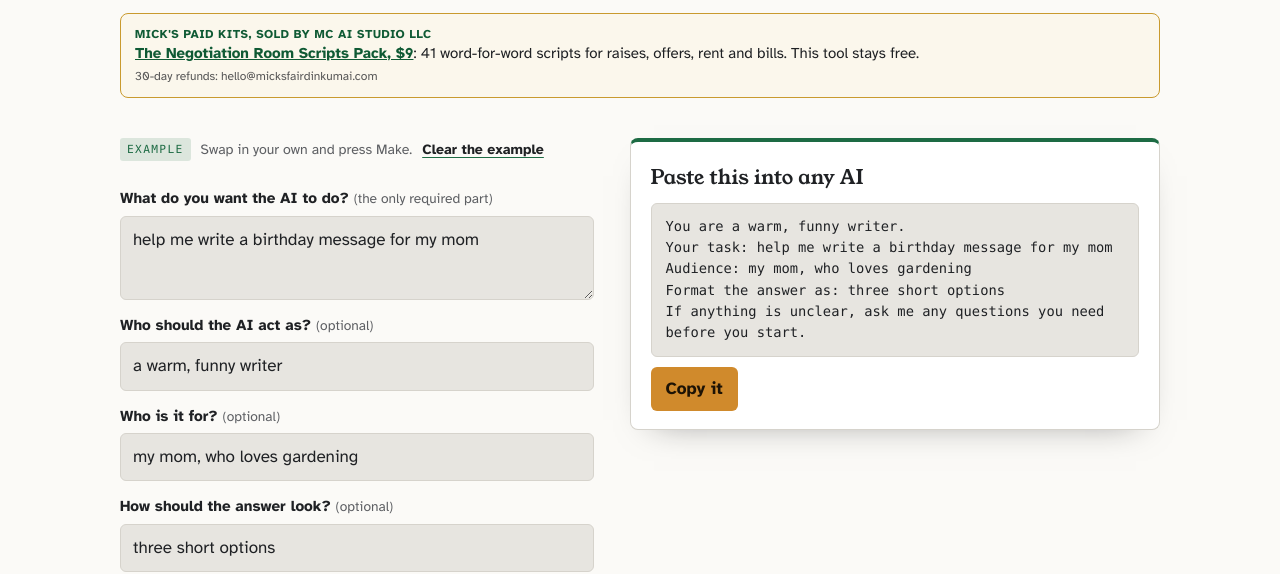
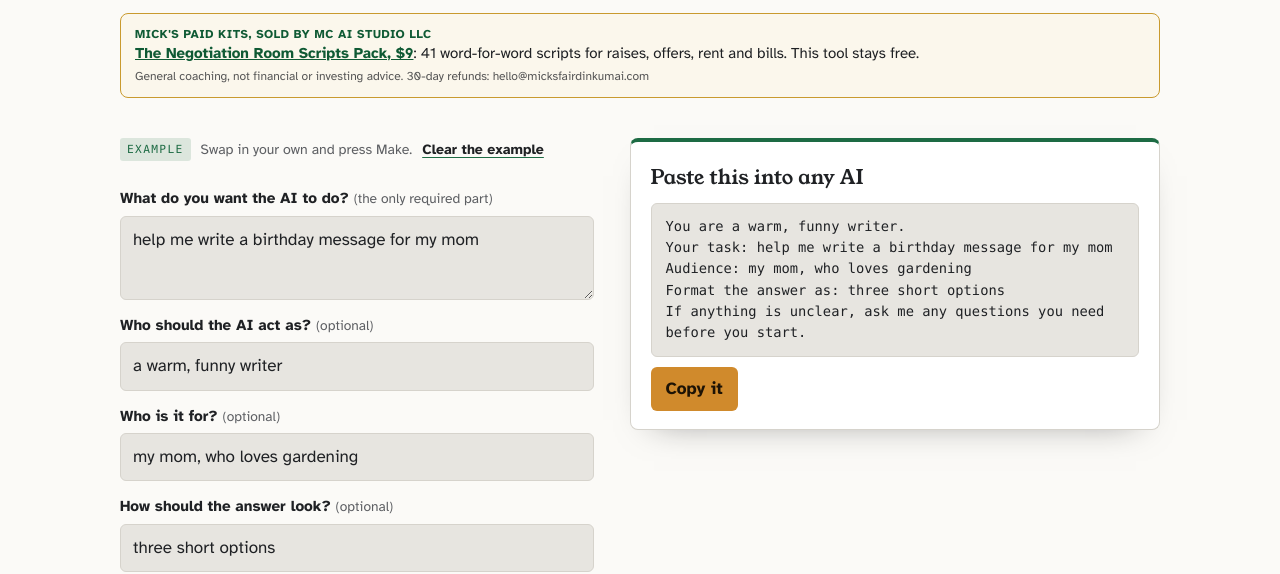
Before and after one commit to mpacarroll/ai-foundations, a website: page tool/index.html in a window 1280 px wide. Shown: the part 239-813 px from the top of the page. Drawn offline with Linux system fonts and the light colour scheme.

Commit message:
CTA: add no-finance-advice line per Compliance 10-18

```diff
--- a/tool/index.html
+++ b/tool/index.html
@@ -150,7 +150,7 @@
     style="margin:12px 0 20px;padding:12px 14px;border:1px solid #c99a2e;border-radius:8px;background:#fbf7ec;font-size:15px;line-height:1.4">
     <strong style="display:block;font-size:12px;letter-spacing:.04em;text-transform:uppercase;color:#0f5a34">Mick's paid kits, sold by MC AI Studio LLC</strong>
     <a href="https://mickcairn.gumroad.com/l/negotiation-scripts?utm_source=ai-foundations&amp;utm_medium=tool&amp;utm_campaign=mick-kits" style="color:#0f5a34;font-weight:700">The Negotiation Room Scripts Pack, $9</a>: 41 word-for-word scripts for raises, offers, rent and bills. This tool stays free.
-    <span style="display:block;font-size:12px;color:#555;margin-top:4px">30-day refunds: hello@micksfairdinkumai.com</span>
+    <span style="display:block;font-size:12px;color:#555;margin-top:4px">General coaching, not financial or investing advice. 30-day refunds: hello@micksfairdinkumai.com</span>
   </aside>
 
   <section class="panel on" id="helper">
```
